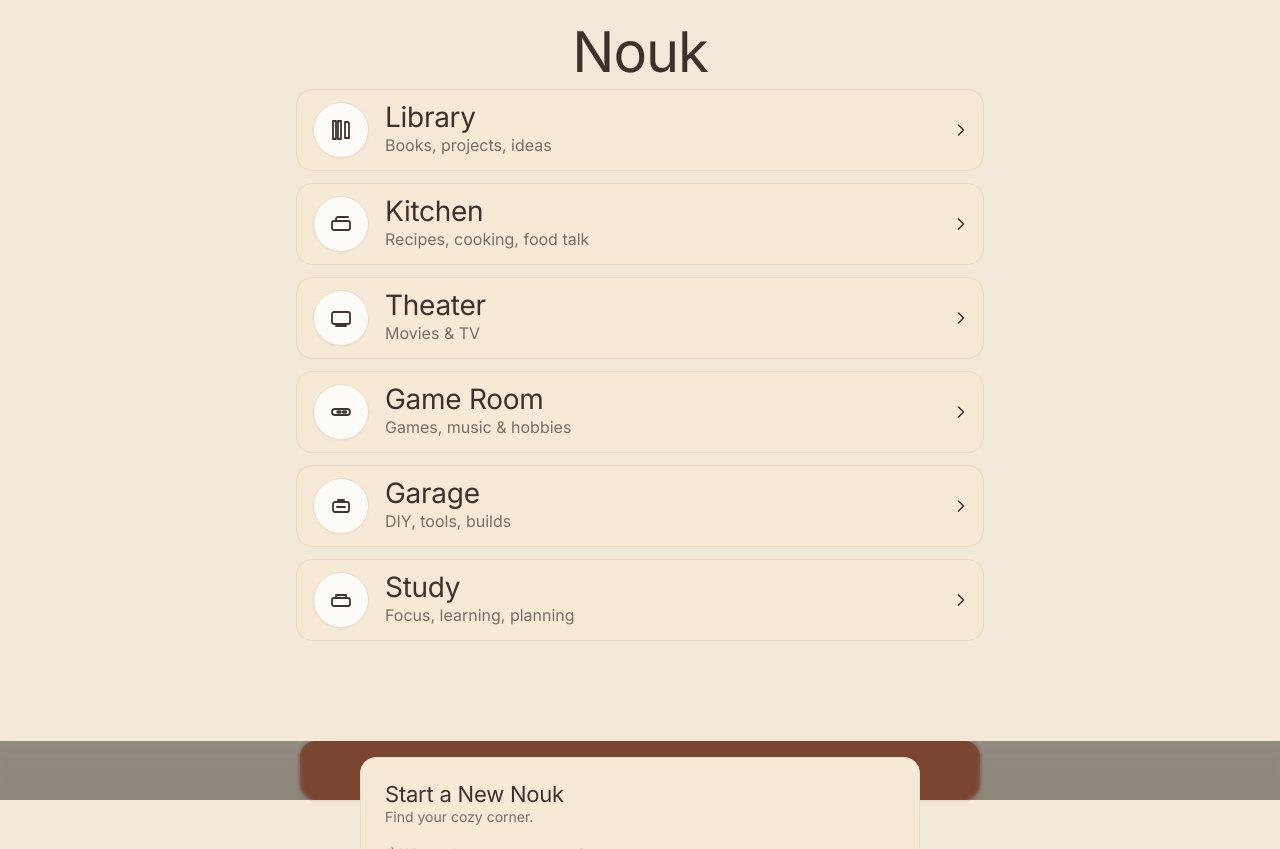
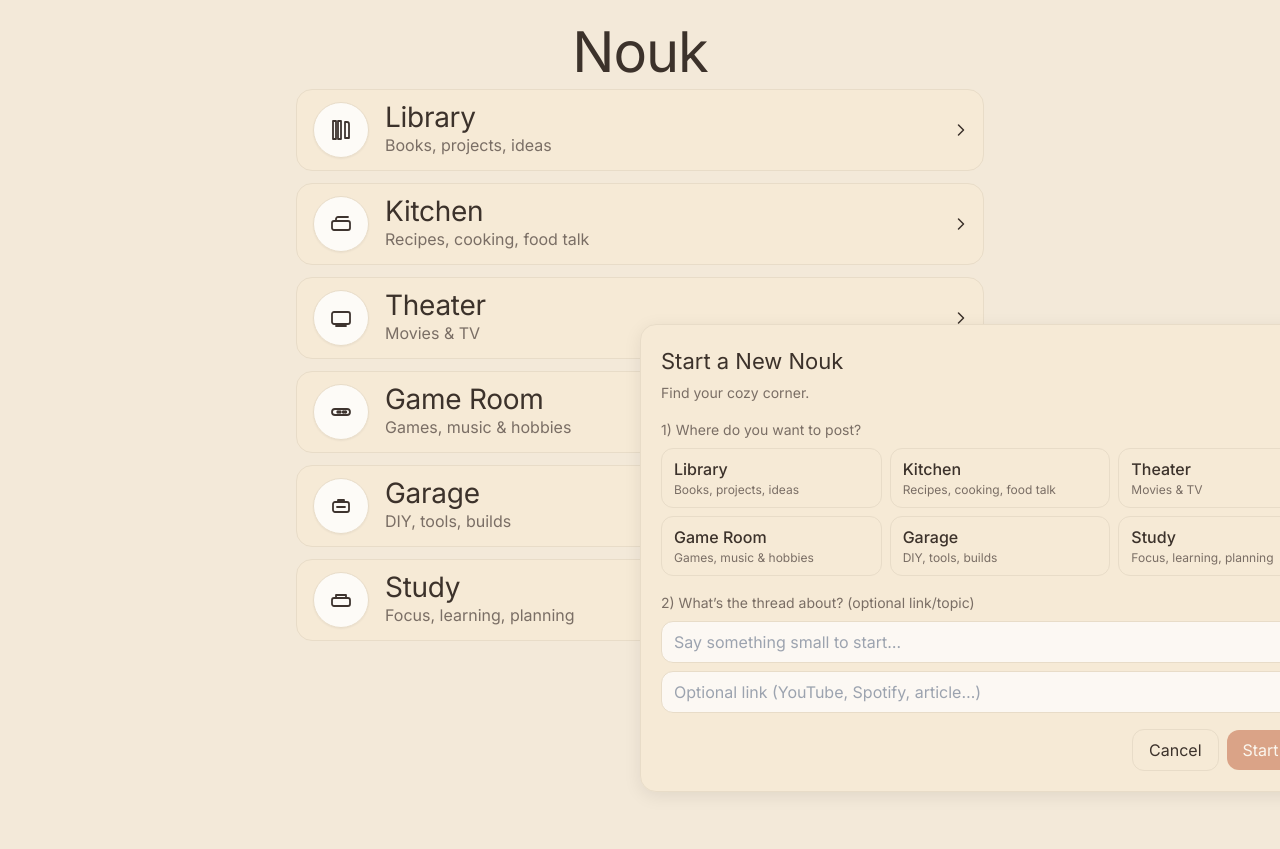
Before and after one commit to dus10-sudo/Nouk-V2, a Next.js app: page / in a window 1280 px wide. Both pictures are taken after a click on the button "Share a Thought". Built offline with nearby package versions, Linux system fonts and the light colour scheme; a web font is replaced by a local one.

Commit message:
Update ShareThought.tsx

```diff
--- a/src/components/ShareThought.tsx
+++ b/src/components/ShareThought.tsx
@@ -1,11 +1,12 @@
+// src/components/ShareThought.tsx
 'use client';
 
-import { useEffect, useMemo, useState } from 'react';
+import { useEffect, useState } from 'react';
 import { useRouter } from 'next/navigation';
 
 type Room = { slug: string; name: string; description?: string };
 
-const ROOMS: Room[] = [
+const ROOM_PRESETS: Room[] = [
   { slug: 'library',   name: 'Library',   description: 'Books, projects, ideas' },
   { slug: 'kitchen',   name: 'Kitchen',   description: 'Recipes, cooking, food talk' },
   { slug: 'theater',   name: 'Theater',   description: 'Movies & TV' },
@@ -21,81 +22,61 @@ export default function ShareThought() {
   const [title, setTitle] = useState('');
   const [link, setLink] = useState('');
 
-  // esc to close
+  // Lock body scroll when the sheet is open
   useEffect(() => {
-    if (!open) return;
-    const onKey = (e: KeyboardEvent) => e.key === 'Escape' && setOpen(false);
-    window.addEventListener('keydown', onKey);
-    return () => window.removeEventListener('keydown', onKey);
+    const prev = document.body.style.overflow;
+    if (open) document.body.style.overflow = 'hidden';
+    else document.body.style.overflow = prev || '';
+    return () => { document.body.style.overflow = prev || ''; };
   }, [open]);
 
-  const linkHint = useMemo(() => {
-    if (!link) return '';
-    const url = /^https?:\/\/\S+/i.test(link);
-    return url ? 'Link detected.' : 'No link detected — treating as topic.';
-  }, [link]);
-
-  const start = () => {
-    if (!room) return;
-    const dest = `/room/${room.slug}?title=${encodeURIComponent(title)}&link=${encodeURIComponent(link)}`;
-    router.push(dest);
-    setOpen(false);
-  };
+  // Close helpers
+  const close = () => setOpen(false);
 
   return (
     <>
+      {/* CTA — hidden while modal is open so it doesn't get pushed/covered */}
+      {!open && (
         <button
           onClick={() => setOpen(true)}
-        className="nouk-cta w-full max-w-[680px] px-6 py-4 text-[18px] font-medium shadow-[0_2px_0_rgba(0,0,0,0.05)]"
+          className="nouk-cta fixed left-1/2 -translate-x-1/2 bottom-[max(16px,env(safe-area-inset-bottom))] z-[40] w-[92%] max-w-[720px] px-6 py-4 text-[18px] font-medium rounded-2xl shadow-[0_2px_0_rgba(0,0,0,0.05)]"
         >
           Share a Thought
         </button>
+      )}
 
+      {/* Overlay */}
       {open && (
         <div
-          className="fixed inset-0 z-50 grid place-items-center bg-black/40 backdrop-blur-[2px] p-4"
+          className="fixed inset-0 z-[60] bg-black/35"
+          onClick={close}
+          aria-modal="true"
           role="dialog"
-          aria-modal="true"
-          onClick={() => setOpen(false)}
         >
+          {/* Bottom sheet */}
           <div
+            className="animate-modalIn fixed left-1/2 -translate-x-1/2 bottom-[max(8px,env(safe-area-inset-bottom))] z-[70] w-[92%] max-w-[720px] rounded-2xl border border-[var(--ring)] bg-[var(--card)] shadow-soft p-5"
             onClick={(e) => e.stopPropagation()}
-            className="
-              w-full max-w-[560px]
-              rounded-2xl border border-[var(--ring)]
-              bg-[var(--card)] shadow-[var(--soft)]
-              px-5 sm:px-6 pt-6 pb-4 animate-modalIn
-            "
-            style={{ paddingBottom: 'calc(env(safe-area-inset-bottom, 12px))' }}
           >
-            {/* Title */}
-            <div className="mb-4">
-              <h2 className="font-serif text-[22px] leading-[1.1] tracking-[-0.01em]">
-                Start a New Nouk
-              </h2>
-              <p className="text-[14px] text-[var(--muted)]">Find your cozy corner.</p>
-            </div>
+            <h2 className="mb-1 text-[22px] font-serif">Start a New Nouk</h2>
+            <p className="mb-4 text-[14px] text-[var(--muted)]">Find your cozy corner.</p>
 
-            <div className="max-h-[70vh] overflow-y-auto pr-1">
-              {/* Step 1: vertical radio list */}
+            {/* Step 1 */}
             <label className="mb-2 block text-[14px] text-[var(--muted)]">
               1) Where do you want to post?
             </label>
-              <div role="radiogroup" className="space-y-2">
-                {ROOMS.map((r) => {
+            <div className="mb-4 grid grid-cols-2 gap-2 sm:grid-cols-3">
+              {ROOM_PRESETS.map((r) => {
                 const selected = room?.slug === r.slug;
                 return (
                   <button
                     key={r.slug}
-                      role="radio"
-                      aria-checked={selected}
                     onClick={() => setRoom(r)}
-                      className={[
-                        'w-full text-left rounded-xl border px-3 py-3 transition-colors',
-                        selected
-                          ? 'border-[var(--ring)] bg-white/70'
+                    className={`rounded-xl border px-3 py-2 text-left transition
+                      ${selected
+                        ? 'border-[var(--select)] bg-[var(--select-bg)]'
                         : 'border-[var(--ring)] bg-[var(--card)] hover:bg-white/50'
-                      ].join(' ')}
+                      }`}
                   >
                     <div className="font-medium">{r.name}</div>
                     <div className="text-[12px] text-[var(--muted)]">{r.description}</div>
@@ -104,47 +85,41 @@ export default function ShareThought() {
               })}
             </div>
 
-              {/* Step 2: inputs */}
-              <label className="mb-2 mt-5 block text-[14px] text-[var(--muted)]">
+            {/* Step 2 */}
+            <label className="mb-2 block text-[14px] text-[var(--muted)]">
               2) What’s the thread about? (optional link/topic)
             </label>
             <input
               value={title}
               onChange={(e) => setTitle(e.target.value)}
               placeholder="Say something small to start…"
-                className="
-                  mb-2 w-full rounded-xl
-                  border border-[var(--ring)] bg-white/85 focus:bg-white
-                  px-3 py-2 outline-none focus:ring-2 focus:ring-[var(--accent)]
-                "
+              className="mb-2 w-full rounded-xl border border-[var(--ring)] bg-white/70 px-3 py-2 outline-none"
             />
             <input
               value={link}
               onChange={(e) => setLink(e.target.value)}
               placeholder="Optional link (YouTube, Spotify, article…)"
-                className="
-                  w-full rounded-xl
-                  border border-[var(--ring)] bg-white/85 focus:bg-white
-                  px-3 py-2 outline-none focus:ring-2 focus:ring-[var(--accent)]
-                "
+              className="mb-4 w-full rounded-xl border border-[var(--ring)] bg-white/70 px-3 py-2 outline-none"
             />
-              {!!linkHint && (
-                <p className="mt-2 text-[13px] text-[var(--muted)]">{linkHint}</p>
-              )}
-            </div>
 
-            {/* Footer */}
-            <div className="mt-4 flex items-center justify-end gap-2">
+            {/* Actions */}
+            <div className="flex items-center justify-end gap-2">
               <button
-                onClick={() => setOpen(false)}
+                onClick={close}
                 className="rounded-xl border border-[var(--ring)] px-4 py-2"
               >
                 Cancel
               </button>
               <button
-                onClick={start}
+                onClick={() => {
+                  const dest = room
+                    ? `/room/${room.slug}?title=${encodeURIComponent(title)}&link=${encodeURIComponent(link)}`
+                    : '/';
+                  router.push(dest);
+                  close();
+                }}
                 disabled={!room}
-                className="rounded-xl bg-[var(--accent)] px-4 py-2 text-white disabled:opacity-60 active:translate-y-[0.5px]"
+                className="rounded-xl bg-[var(--accent)] px-4 py-2 text-white disabled:opacity-60"
               >
                 Start Nouk
               </button>
```
Lines whose indentation alone changed are shown as unchanged.
